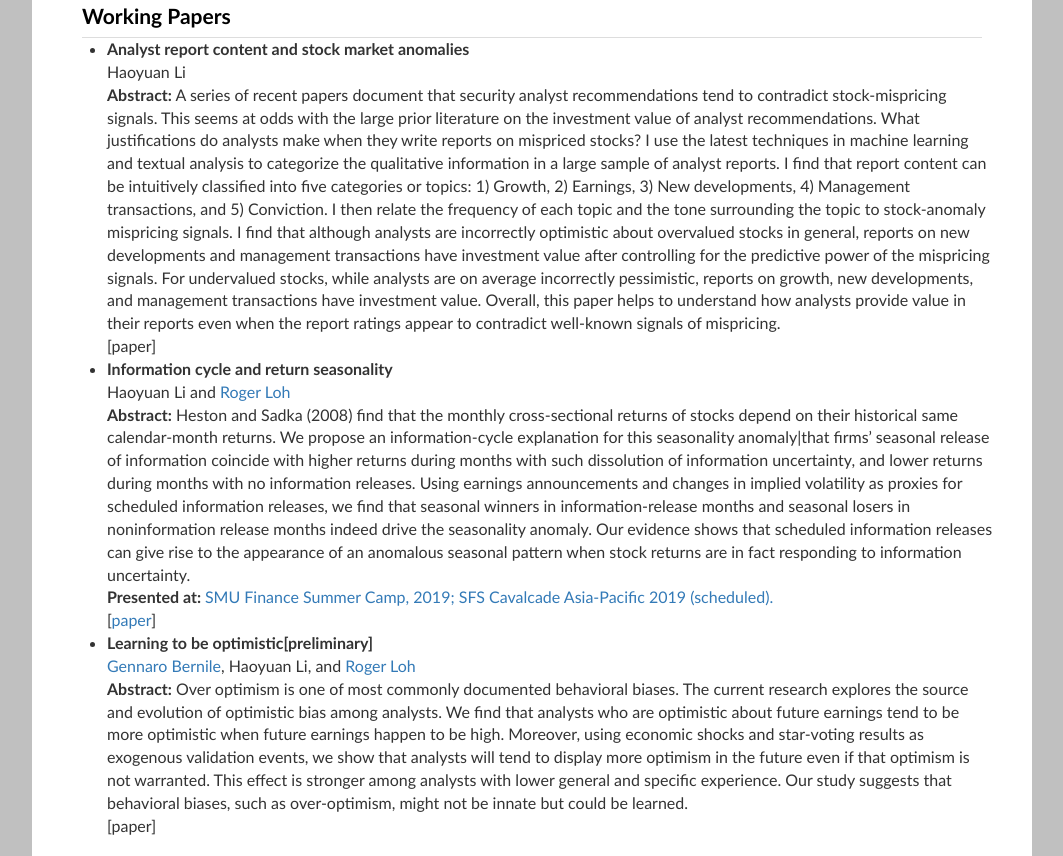
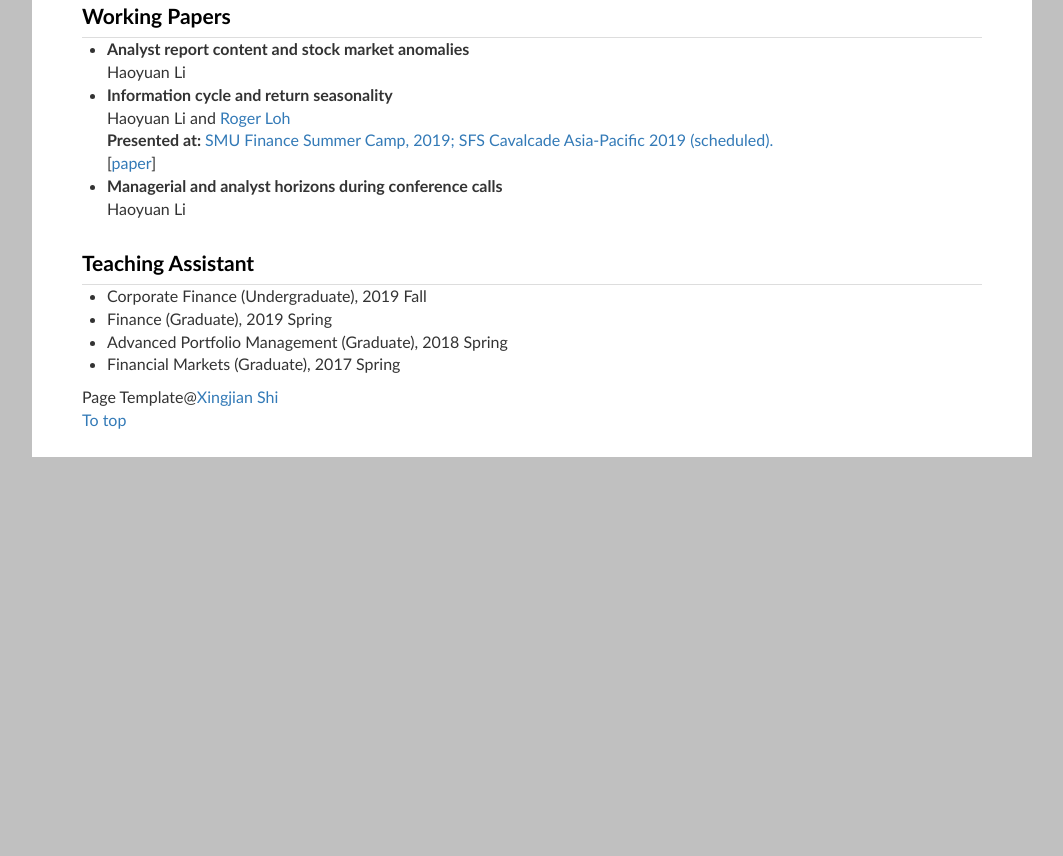
Before and after one commit to lhyfinance/lhyfinance.github.io, a plain HTML site: page index.html in a window 1280 px wide. Shown: the part 544-1400 px from the top of the page, without its empty margins (108-1171 px from the left). After the commit the page ends 1021 px from the top, so only its background shows below. Drawn offline with Linux system fonts and the light colour scheme.

Commit message:
daily update

```diff
--- a/index.html
+++ b/index.html
@@ -44,7 +44,7 @@
             <dt><i class="fa fa-envelope-o" aria-hidden="true"></i></dt>
             <dd>haoyuan.li.2015@pbs.smu.edu.sg</dd>
             <dt><i class="fa fa-file" aria-hidden="true"></i></dt>
-            <dd><a href="data/lihaoyuan201911.pdf">Curriculum Vitae</a></dd>
+            <dd><a href="data/lihaoyuan202004.pdf">Curriculum Vitae</a></dd>
             <!-- ssrn later -->
             <!-- <dt><i class="fa fa-google" aria-hidden="true"></i></dt>
             <dd><a href="https://scholar.google.com.hk/citations?user=P4G6H7oAAAAJ&hl=en">My Google Scholar</a></dd> -->
@@ -95,31 +95,9 @@
             <div class="paper-author">
                 Haoyuan Li
             </div>
-            <div class="paper-abstract">
-                <strong>Abstract:</strong> A series of recent papers document that security analyst recommendations
-                tend to contradict stock-mispricing signals. This seems at odds with the large prior literature on
-                the investment value of analyst recommendations. What justifications do analysts make when they write
-                reports on mispriced stocks? I use the latest techniques in machine learning and textual analysis to
-                categorize the qualitative information in a large sample of analyst reports. I find that report content
-                can be intuitively classified into five categories or topics: 1) Growth, 2) Earnings, 3) New developments,
-                4) Management transactions, and 5) Conviction. I then relate the frequency of each topic and the
-                tone surrounding the topic to stock-anomaly mispricing signals. I find that although analysts are
-                incorrectly optimistic about overvalued stocks in general, reports on new developments and management
-                transactions have investment value after controlling for the predictive power of the mispricing signals.
-                For undervalued stocks, while analysts are on average incorrectly pessimistic, reports on growth, new
-                developments, and management transactions have investment value. Overall, this paper helps to understand
-                how analysts provide value in their reports even when the report ratings appear to contradict well-known
-                signals of mispricing.
-            </div>
-            <!-- <div class="publication-link">
-              [<a href="https://arxiv.org/pdf/1905.13129.pdf">paper</a>]
-              [<a href="https://github.com/jennyzhang0215/STAR-GCN">project page</a>]
-            </div> -->
-            <div class="paper-link">
-              [paper]
-              <!-- [<a href="https://github.com/jennyzhang0215/STAR-GCN">project page</a>] -->
-            </div>
           </li>
+
+
           <li class="workingpaper">
             <div class="paper-title">
                 <strong>Information cycle and return seasonality</strong>
@@ -127,7 +105,7 @@
             <div class="paper-author">
                 Haoyuan Li and <a href="https://business.smu.edu.sg/faculty/profile/9514/Roger-LOH">Roger Loh</a>
             </div>
-            <div class="paper-abstract">
+            <!-- <div class="paper-abstract">
                 <strong>Abstract:</strong> Heston and Sadka (2008) find that the monthly cross-sectional returns of stocks depend
                 on their historical same calendar-month returns. We propose an information-cycle explanation for
                 this seasonality anomaly|that firms’ seasonal release of information coincide with higher returns
@@ -137,7 +115,7 @@
                 and seasonal losers in noninformation release months indeed drive the seasonality anomaly. Our
                 evidence shows that scheduled information releases can give rise to the appearance of an anomalous
                 seasonal pattern when stock returns are in fact responding to information uncertainty.
-            </div>
+            </div> -->
             <div class="paper-conference">
                 <strong>Presented at: </strong> <a href="https://business.smu.edu.sg/business/disciplines/finance/summer-camp">SMU Finance Summer Camp, 2019; </a>
                 <a href="https://www.conftool.com/cavalcade-asia-pacific-2019/sessions.php">SFS Cavalcade Asia-Pacific 2019 (scheduled). </a>
@@ -148,14 +126,34 @@
               [<a href="https://www.conftool.com/cavalcade-asia-pacific-2019/index.php?page=browseSessions&form_session=96&presentations=show">paper</a>]
               <!-- [project page] -->
             </div>
+          </li>
             <li class="workingpaper">
+              <div class="paper-title">
+                  <strong>Managerial and analyst horizons during conference calls</strong>
+              </div>
+              <div class="paper-author">
+                  Haoyuan Li
+              </div>
+              <!-- <div class="paper-abstract">
+                  <strong>Abstract:</strong> Heston and Sadka (2008) find that the monthly cross-sectional returns of stocks depend
+                  on their historical same calendar-month returns. We propose an information-cycle explanation for
+                  this seasonality anomaly|that firms’ seasonal release of information coincide with higher returns
+                  during months with such dissolution of information uncertainty, and lower returns during months
+                  with no information releases. Using earnings announcements and changes in implied volatility
+                  as proxies for scheduled information releases, we find that seasonal winners in information-release months
+                  and seasonal losers in noninformation release months indeed drive the seasonality anomaly. Our
+                  evidence shows that scheduled information releases can give rise to the appearance of an anomalous
+                  seasonal pattern when stock returns are in fact responding to information uncertainty.
+              </div> -->
+
+            <!-- <li class="workingpaper">
               <div class="paper-title">
                 <strong>Learning to be optimistic[preliminary]</strong>
               </div>
               <div class="paper-author">
                 <a href="https://www.bus.miami.edu/thought-leadership/faculty/finance/bernile.html">Gennaro Bernile</a>, Haoyuan Li, and <a href="https://business.smu.edu.sg/faculty/profile/9514/Roger-LOH">Roger Loh</a>
               </div>
-              <div class="paper-abstract">
+              <!-- <div class="paper-abstract">
                   <strong>Abstract:</strong> Over optimism is one of most commonly documented behavioral biases.
                   The current research explores the source and evolution of optimistic bias among analysts. We
                   find that analysts who are optimistic about future earnings tend to be more optimistic when future
@@ -164,15 +162,15 @@
                   that optimism is not warranted. This effect is stronger among analysts with lower general and
                   specific experience. Our study suggests that behavioral biases, such as over-optimism, might not
                   be innate but could be learned.
-              </div>
+              </div> -->
               <!-- <div class="publication-link">
                 [<a href="https://arxiv.org/pdf/1905.13129.pdf">paper</a>]
                 [<a href="https://github.com/jennyzhang0215/STAR-GCN">project page</a>]
               </div> -->
-              <div class="paper-link">
-                [paper]
+              <!-- <div class="paper-link">
+                [paper] -->
                 <!-- [] -->
-              </div>
+
 
           </li>
         </ul>
```
Also changed, not shown: 1 other file.
